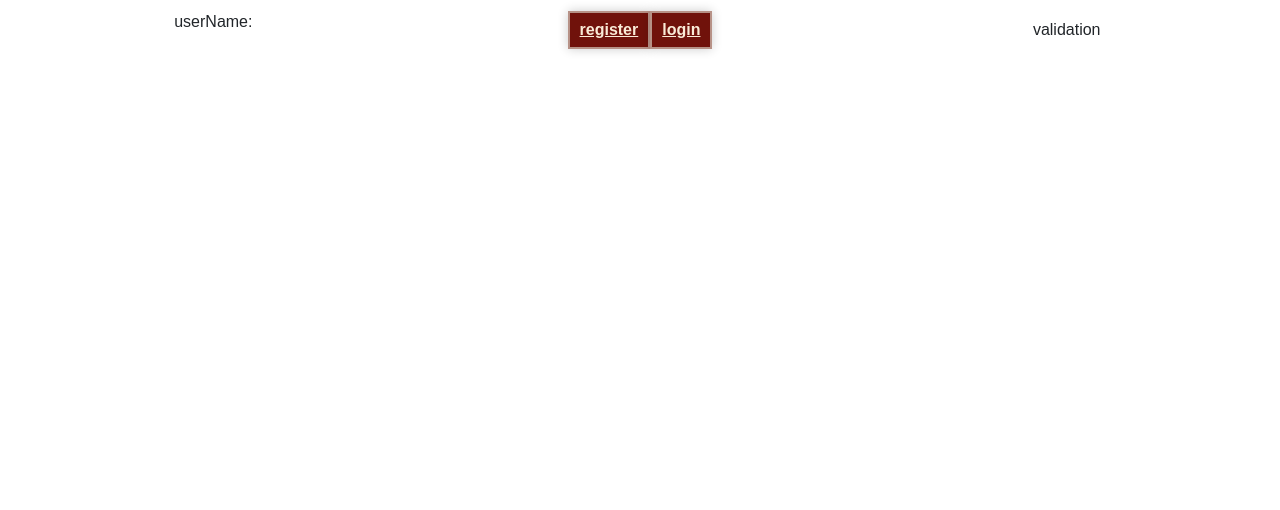
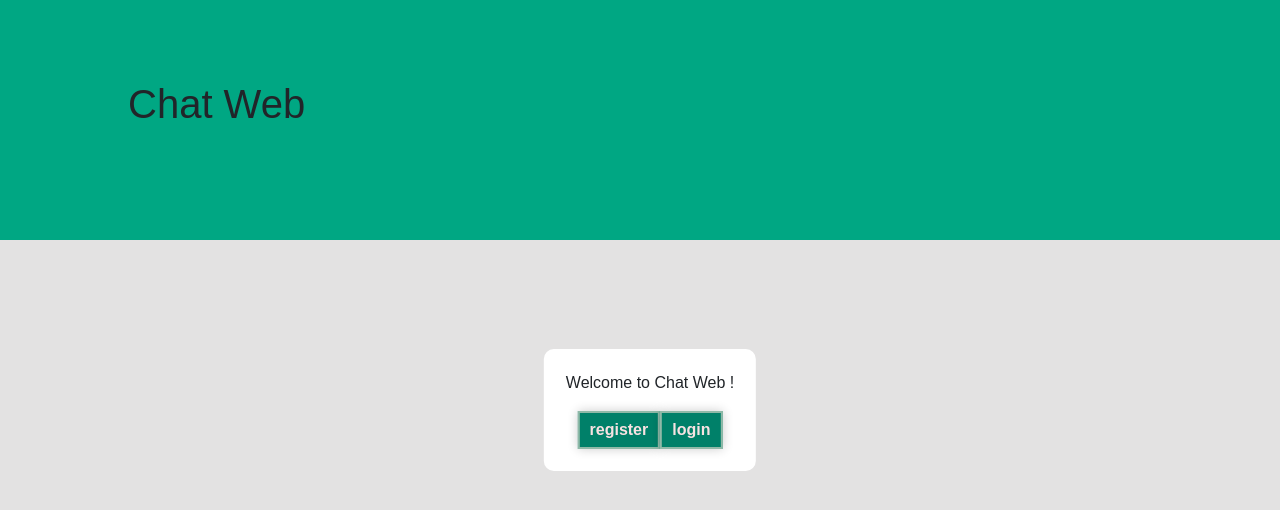
Before and after one commit to orithee/ChatWeb, a React (Create React App) app in the folder react/: page / in a window 1280 px wide. Shown: the top 510 px of the page. Built offline with nearby package versions, Linux system fonts and the light colour scheme; no server answers.

Commit message:
Beginning of work on the design of the home page

```diff
--- a/react/public/index.html
+++ b/react/public/index.html
@@ -8,7 +8,7 @@
       name="description"
       content="Web site created using create-react-app"
     />
-    <title>React App</title>
+    <title>Chat Web</title>
   </head>
   <body>
     <noscript>You need to enable JavaScript to run this app.</noscript>
--- a/react/src/App.tsx
+++ b/react/src/App.tsx
@@ -10,6 +10,7 @@ import 'bootstrap/dist/css/bootstrap.min.css';
 import { useSelector, useDispatch } from 'react-redux';
 import { messageFilter } from './app/messageFilter';
 import { globalState } from './app/store';
+import Opening from './components/opening/Opening';
 
 // TODO: Merge the default with the value in the provider.
 // TODO: Improve the message - reduce the times the components renders -
@@ -46,6 +47,7 @@ function App() {
             <Route path="/" element={<Validation />}>
               <Route path="login" element={<Login />} />
               <Route path="register" element={<Register />} />
+              <Route index element={<Opening />} />
             </Route>
             <Route path="/main" element={<Main />}>
               <Route path=":groupId" element={<Login />} />
--- a/react/src/components/login/Login.module.scss
+++ b/react/src/components/login/Login.module.scss
@@ -1,6 +1,11 @@
+@use '../../style/mixins' as *;
+
 .container {
-  background-color: beige;
-  width: auto;
+  @include centerAbs();
+  @include center();
+  background-color: #ffffff;
+  position: fixed;
+  padding: 10px;
   padding: 22px;
   margin: 10px;
   border-radius: 10px;
--- a/react/src/components/login/Login.tsx
+++ b/react/src/components/login/Login.tsx
@@ -1,15 +1,16 @@
 import style from './Login.module.scss';
-import { Link } from 'react-router-dom';
 import { toStr } from '../../assets/auxiliaryFunc';
 import Form from 'react-bootstrap/Form';
 import { useContext, useState } from 'react';
 import { WsConnection } from '../../App';
 import { globalState } from '../../app/store';
 import { useSelector } from 'react-redux';
+import { useNavigate } from 'react-router-dom';
 
 function Login() {
   const connection = useContext<WebSocket>(WsConnection);
   const message = useSelector((state: globalState) => state.global.message);
+  const navigate = useNavigate();
 
   const [username, setUsername] = useState<string>('');
   const [password, setPassword] = useState<string>('');
@@ -55,9 +56,7 @@ function Login() {
           )}
         </Form.Group>
         <button type="submit">Submit</button>
-        <button>
-          <Link to="/">back</Link>
-        </button>
+        <button onClick={() => navigate('/')}>Back</button>
       </Form>
     </div>
   );
--- /dev/null
+++ b/react/src/components/opening/Opening.module.scss
@@ -0,0 +1,15 @@
+@use '../../style/mixins' as *;
+
+.container {
+  @include centerAbs();
+  @include center();
+  flex-direction: column;
+  background-color: #ffffff;
+  position: fixed;
+  // width: 50%;
+  // height: 50%;
+  padding: 10px;
+  padding: 22px;
+  margin: 10px;
+  border-radius: 10px;
+}
--- /dev/null
+++ b/react/src/components/opening/Opening.tsx
@@ -0,0 +1,21 @@
+import style from './Opening.module.scss';
+import { useNavigate } from 'react-router-dom';
+
+function Opening() {
+  const navigate = useNavigate();
+  const navigateTo = (value: string) => {
+    navigate(`/${value}`);
+  };
+
+  return (
+    <div className={style.container}>
+      <p>Welcome to Chat Web !</p>
+      <div>
+        <button onClick={() => navigateTo('register')}>register</button>
+        <button onClick={() => navigateTo('login')}>login</button>
+      </div>
+    </div>
+  );
+}
+
+export default Opening;
--- a/react/src/components/register/Register.tsx
+++ b/react/src/components/register/Register.tsx
@@ -1,5 +1,5 @@
 import style from './Register.module.scss';
-import { Link } from 'react-router-dom';
+import { useNavigate } from 'react-router-dom';
 import { toStr } from '../../assets/auxiliaryFunc';
 import Form from 'react-bootstrap/Form';
 import { useContext, useState } from 'react';
@@ -10,6 +10,7 @@ import { useSelector } from 'react-redux';
 function Register() {
   const connection = useContext<WebSocket>(WsConnection);
   const message = useSelector((state: globalState) => state.global.message);
+  const navigate = useNavigate();
 
   const [username, setUsername] = useState<string>('');
   const [password, setPassword] = useState<string>('');
@@ -76,9 +77,7 @@ function Register() {
             )}
         </Form.Group>
         <button type="submit">Submit</button>
-        <button>
-          <Link to="/">back</Link>
-        </button>
+        <button onClick={() => navigate('/')}>Back</button>
       </Form>
     </div>
   );
--- a/react/src/components/validation/Validation.module.scss
+++ b/react/src/components/validation/Validation.module.scss
@@ -1,14 +1,18 @@
 @use '../../style/mixins' as *;
+@use '../../style/variables' as *;
 
-.container {
+.up {
   @include center();
+  background-color: $background1;
+  height: 30vh;
 }
 
-.sub_container {
+.bottom {
+  background-color: #e3e2e2;
   width: 100%;
-  padding: 10px;
+  height: 70vh;
 }
 
-.link {
-  color: antiquewhite;
+.title {
+  @include posAbs(10%, 10%);
 }
--- a/react/src/components/validation/Validation.tsx
+++ b/react/src/components/validation/Validation.tsx
@@ -1,6 +1,6 @@
 import style from './Validation.module.scss';
 import { useEffect } from 'react';
-import { Link, Outlet, useNavigate } from 'react-router-dom';
+import { Outlet, useNavigate } from 'react-router-dom';
 import { useSelector } from 'react-redux';
 import { globalState } from '../../app/store';
 
@@ -13,25 +13,15 @@ function Validation() {
   });
 
   return (
-    <div className={style.container}>
-      <div className={style.sub_container}>
-        <p>userName: {userName}</p>
+    <>
+      <div className={style.up}>
+        <div className={style.title}>
+          <h1>Chat Web </h1>
+        </div>
       </div>
-      <div className={style.sub_container}>
-        <button>
-          <Link className={style.link} to="/register">
-            register
-          </Link>
-        </button>
-        <button>
-          <Link className={style.link} to="/login">
-            login
-          </Link>
-        </button>
-        <Outlet />
-      </div>
-      <div className={style.sub_container}>validation</div>
-    </div>
+      <div className={style.bottom}></div>
+      <Outlet />
+    </>
   );
 }
 
--- a/react/src/style/_base.scss
+++ b/react/src/style/_base.scss
@@ -13,30 +13,12 @@ html {
 }
 body {
   font-family: 'Lato', sans-serif;
-  color: black;
   min-height: 100vh;
   overflow: auto;
   margin: 0;
-  // padding: 13%;
   user-select: none;
 }
-#bg {
-  background-color: black;
-  // background-image: url('');
-  position: fixed;
-  left: 0;
-  top: 0;
-  width: 100%;
-  height: 100%;
-  background-size: cover;
-  filter: blur(4px);
-  z-index: -1;
-  opacity: 0.8;
-}
 
-li {
-  list-style: none;
-}
 img {
   mix-blend-mode: multiply;
 }
@@ -50,37 +32,17 @@ img {
   border-radius: 10px;
 }
 
-.center-abs {
-  @include centerAbs();
-}
-
-.center-top-abs {
-  @include posAbs(0%, 50%, null, null);
-  transform: translate(0%, -50%);
-}
-.center-bottom-abs {
-  @include posAbs(null, 50%, null, 0%);
-  transform: translate(0%, -50%);
-}
-
-.transform-left-right {
-  transform: translateX(0%) !important;
-  transition: transform 1s ease-out;
-}
-
 button {
   position: relative;
-  background-color: $button-color;
+  background-color: $background2;
   border: 2px rgba(222, 215, 201, 0.652) solid;
   border-radius: 6px;
   box-shadow: 0 0 10px 0 rgba(0, 0, 0, 0.2);
   color: rgb(248, 226, 226);
-  color: black;
   margin-top: 5px;
   cursor: pointer;
   font-size: 23px;
   font-weight: 600;
-  line-height: 20px;
   padding: 5px 10px;
   transition: transform 0.3s;
   &:hover {
--- a/react/src/style/_variables.scss
+++ b/react/src/style/_variables.scss
@@ -7,10 +7,10 @@ $LAPTOP: 1024px;
 $DESKTOP: 1200px;
 
 // Basic colors:
-$background1: rgba(98, 46, 147, 0.638);
-$background2: rgb(98, 46, 147);
+$background1: #00a783;
+$background2: #008069;
 $background-bright: rgba(222, 215, 201, 0.929);
-$button-color: rgb(112, 18, 11);
+$button-color: #00a783;
 $button-color-hover: rgba(43, 39, 32, 0.929);
 
 // Sizes
```
